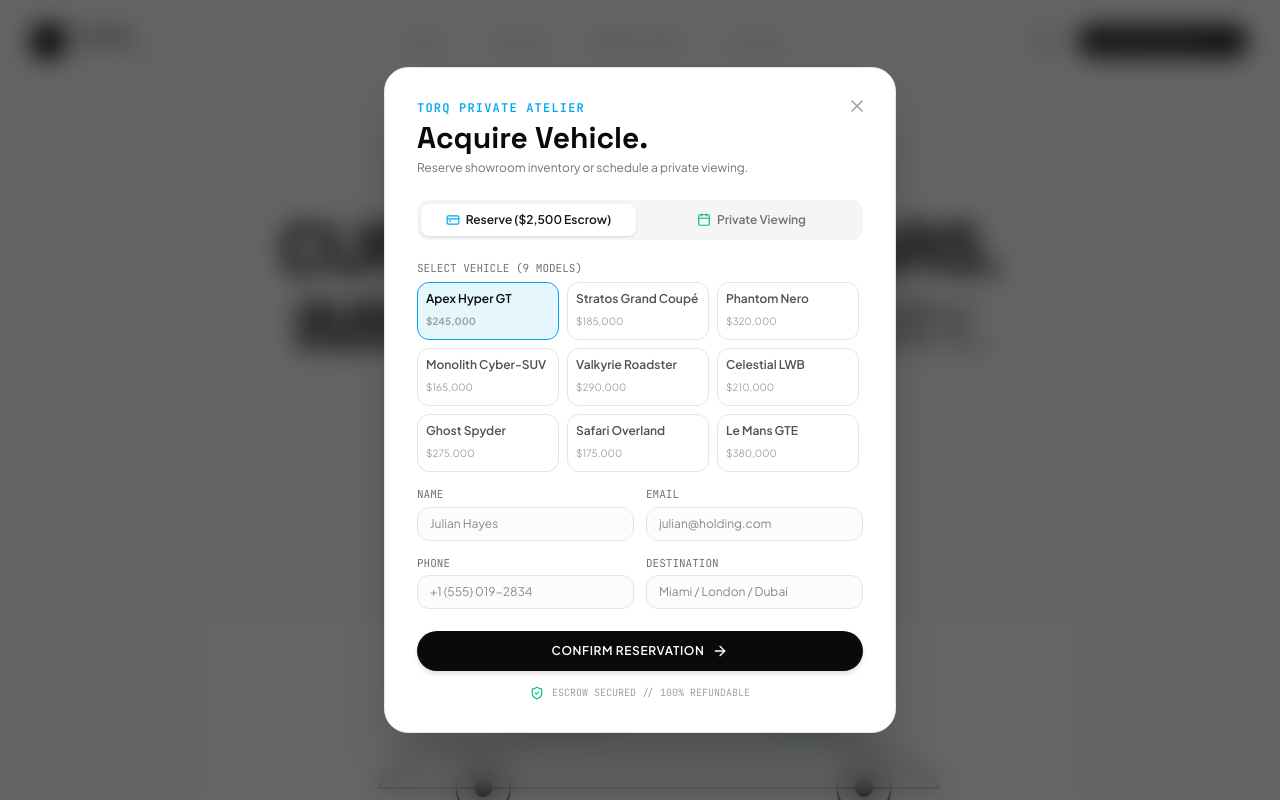
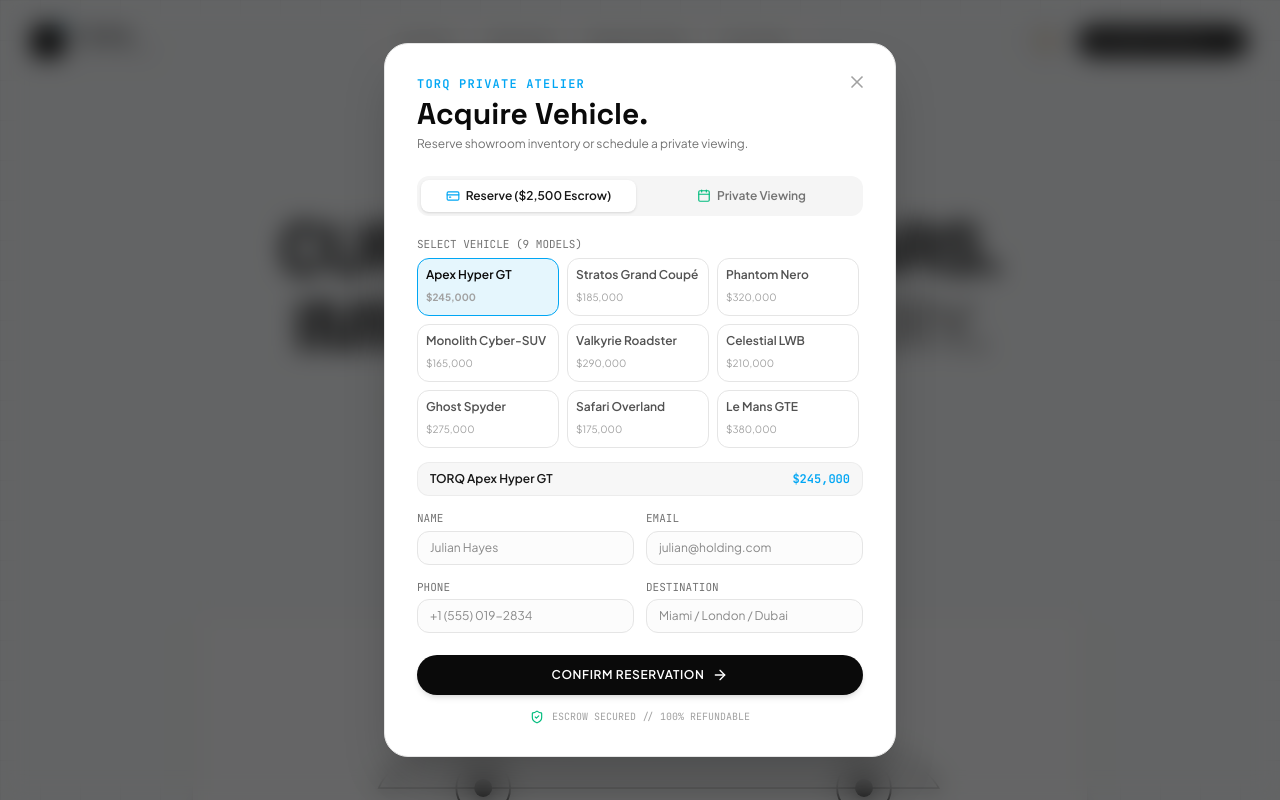
Before and after one commit to ruhul2003/Torq, a Next.js app: page / in a window 1280 px wide. Both pictures are taken after a click on the button "ACQUIRE VEHICLE". Shown: the top 800 px of the page. Built offline with nearby package versions, Linux system fonts and the light colour scheme.

Commit message:
Support pre-selected luxury vehicle parameters when opening acquisition modal.

```diff
--- a/src/components/PreorderModal.jsx
+++ b/src/components/PreorderModal.jsx
@@ -23,6 +23,8 @@ export default function PreorderModal({ isOpen, initialModel, onClose }) {
       setSelectedModel(initialModel);
     }
   }, [initialModel, isOpen]);
+
+  const activeVehicleData = INVENTORY.find((c) => c.id === selectedModel) || INVENTORY[0];
 
   const handleSubmit = (e) => {
     e.preventDefault();
@@ -134,6 +136,18 @@ export default function PreorderModal({ isOpen, initialModel, onClose }) {
                     ))}
                   </div>
                 </div>
+
+                {/* Active Vehicle Confirmation Pill */}
+                {activeVehicleData && (
+                  <div className="flex items-center justify-between px-3 py-2 rounded-xl bg-neutral-100/80 dark:bg-white/[0.04] border border-neutral-200/60 dark:border-white/5 text-xs">
+                    <span className="font-semibold text-neutral-900 dark:text-white">
+                      {activeVehicleData.name}
+                    </span>
+                    <span className="font-mono font-bold text-sky-500">
+                      {activeVehicleData.price}
+                    </span>
+                  </div>
+                )}
 
                 <div className="grid grid-cols-1 sm:grid-cols-2 gap-3">
                   <div>
```
